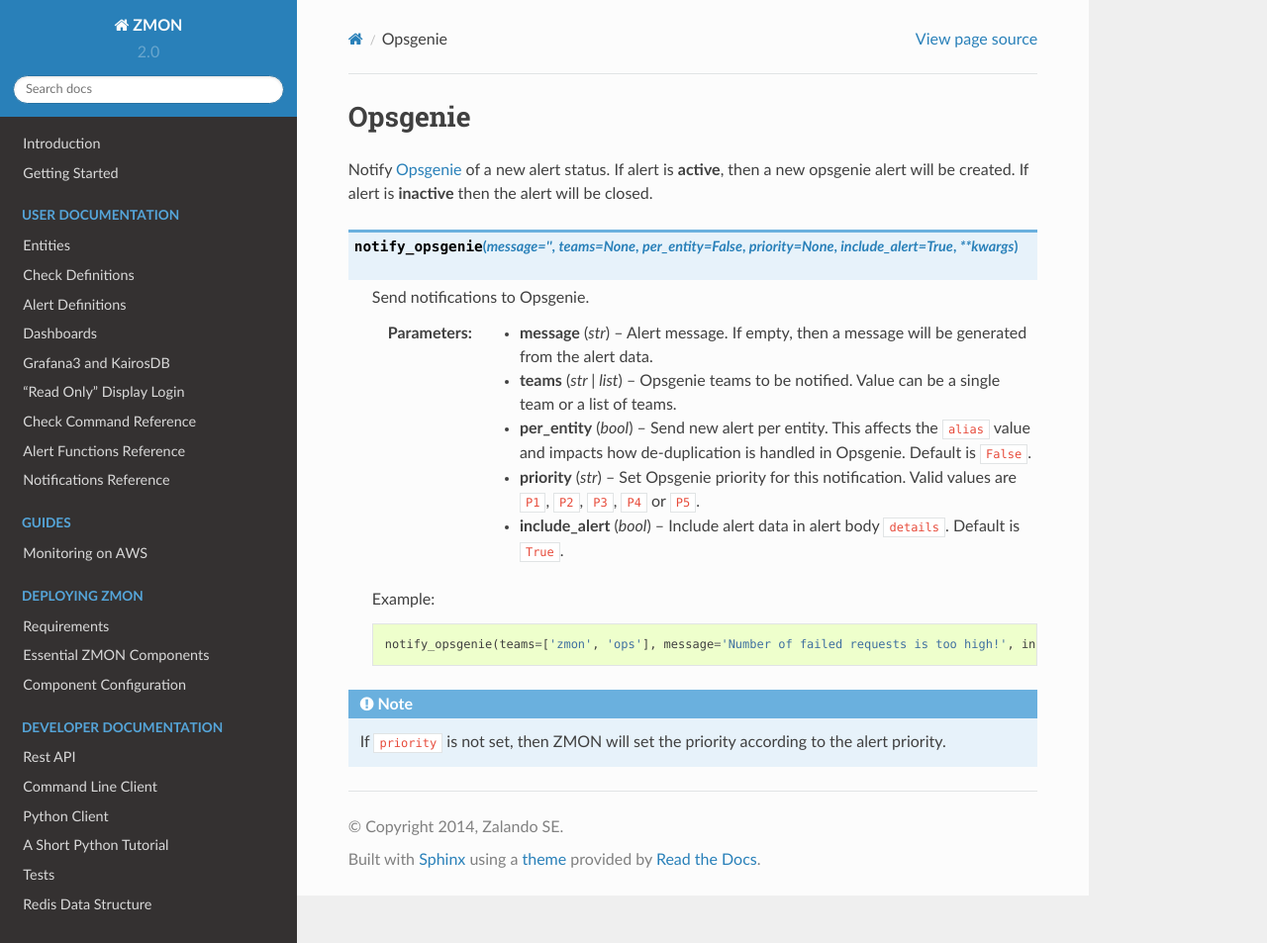
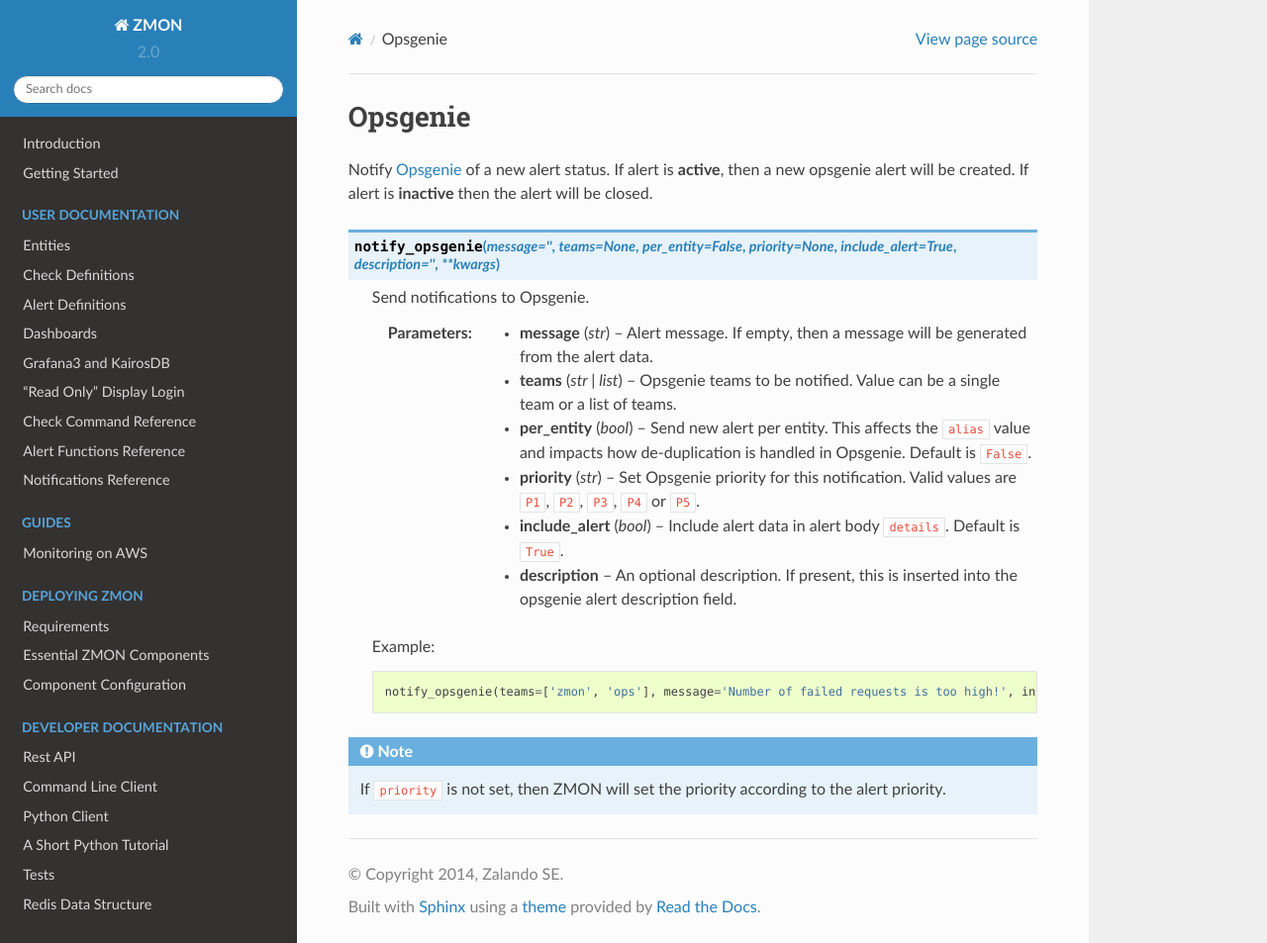
Before and after one commit to zalando-zmon/zmon-docs, a Sphinx documentation site: the page built from docs/user/notifications/opsgenie.rst, in a window 1280 px wide and 953 px high. Shown: the whole window at 99% size. Built offline with Sphinx 7.4.7 and the Read the Docs theme 2.0.0, drawn with Linux system fonts in a browser that asks for light colours.

Commit message:
include the new description parameter in notify_opsgenie documentation

```diff
--- a/docs/user/notifications/opsgenie.rst
+++ b/docs/user/notifications/opsgenie.rst
@@ -4,7 +4,7 @@
 Notify `Opsgenie <https://www.opsgenie.com/>`_ of a new alert status. If alert is **active**, then a new opsgenie alert will be created. If alert is **inactive** then the alert will be closed.
 
 
-.. py:function:: notify_opsgenie(message='', teams=None, per_entity=False, priority=None, include_alert=True, **kwargs)
+.. py:function:: notify_opsgenie(message='', teams=None, per_entity=False, priority=None, include_alert=True, description='', **kwargs)
 
     ::
 
@@ -25,6 +25,9 @@
     :param include_alert: Include alert data in alert body ``details``. Default is ``True``.
     :type include_alert: bool
 
+    :param description: An optional description. If present, this is inserted into the opsgenie alert description field.
+    :type message: str
+
 
     Example:
 
```
